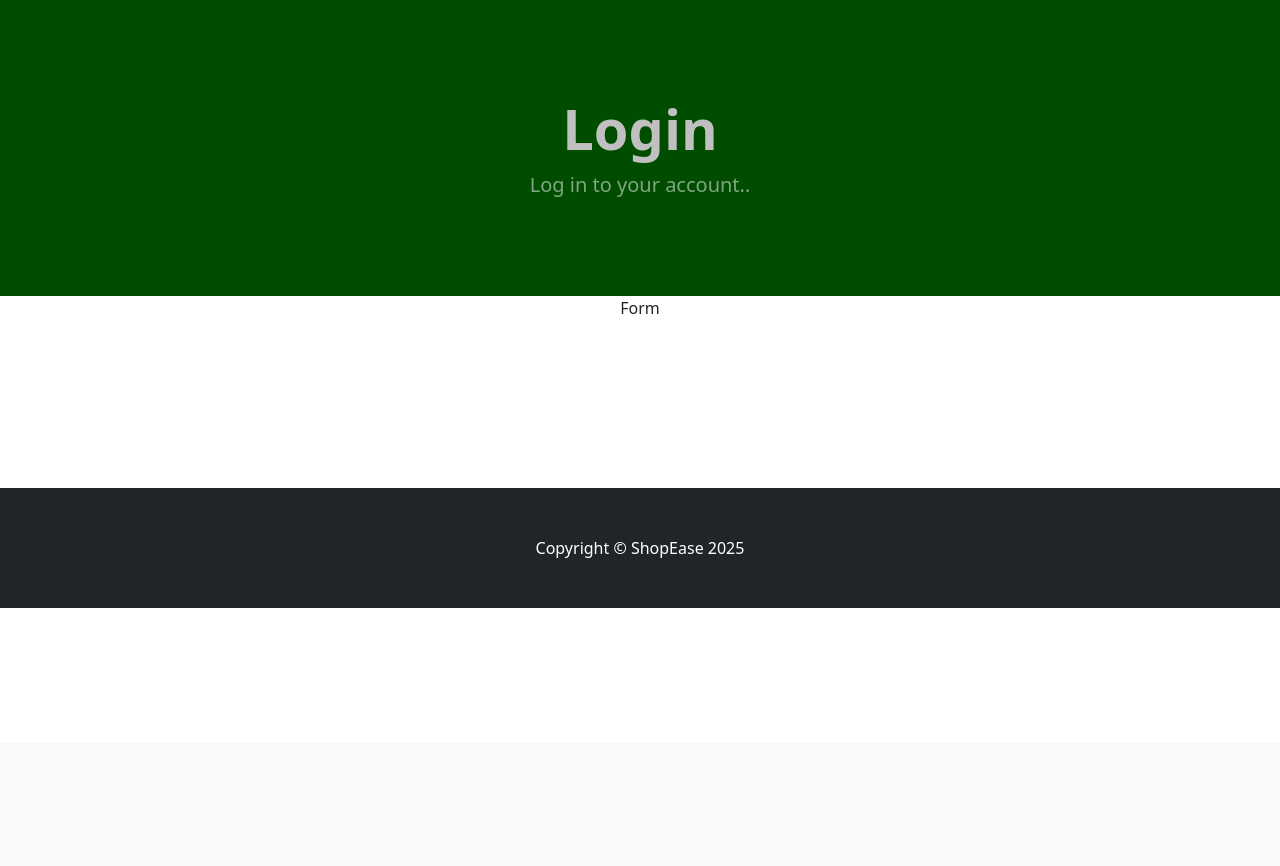
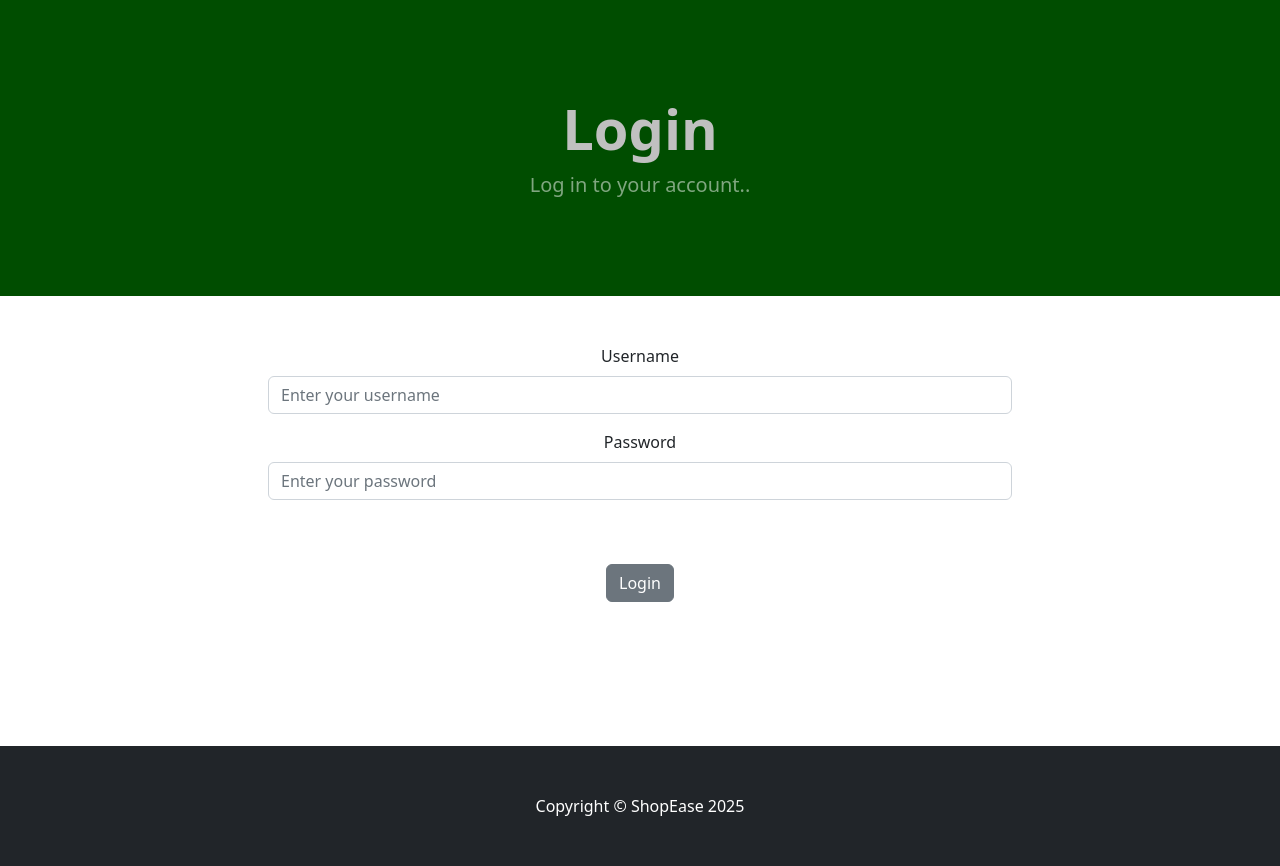
Before and after one commit to trevorndegwa/ShopEase, a Django app: page /login/ in a window 1280 px wide. Shown: the part 57-923 px from the top of the page. Before the commit the page ends 665 px from the top, so only its background shows below. Run offline with Django 5.2, Linux system fonts and the light colour scheme; some libraries are stand-ins or nearby versions.

Commit message:
Added form to login page

```diff
--- a/ShopEase/store/templates/login.html
+++ b/ShopEase/store/templates/login.html
@@ -14,8 +14,26 @@
             <div class="row">
                 <center>
                     <div class="col-8">
-                        Form
+
                         <br/><br/>
+
+<form method="POST" action="{% url 'login' %}">
+  <!-- Username Input Field -->
+  <div class="mb-3">
+    <label for="username" class="form-label">Username</label>
+    <input type="text" class="form-control" name="username" placeholder="Enter your username">
+  </div>
+
+  <!-- Password Input Field -->
+  <div class="mb-3">
+    <label for="password" class="form-label">Password</label>
+    <input type="password" class="form-control" name="password" placeholder="Enter your password">
+  </div>
+  <br/><br/>
+
+  <!-- Submit Button -->
+  <button type="submit" class="btn btn-secondary">Login</button>
+</form>
 <br/><br/>
 <br/><br/>
 <br/><br/>
```
Also changed, not shown: ShopEase/db.sqlite3, 1 other file.
